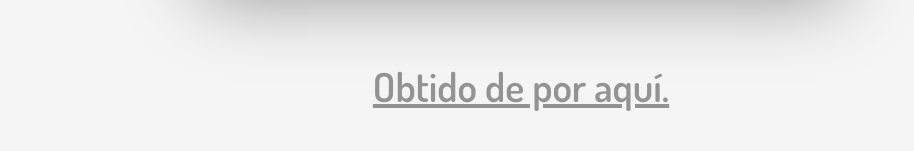
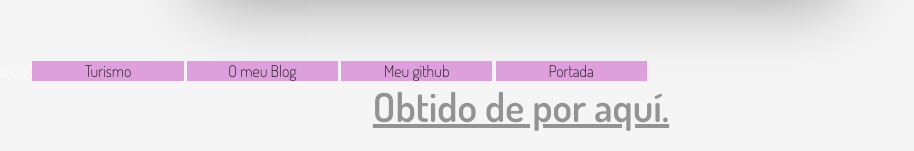
Before and after one commit to ibummg/ibummg.github.io, a plain HTML site: page tarxetas-master/index.html in a window 1280 px wide. Shown: the part 467-618 px from the top of the page, without its empty margins (119-1033 px from the left). Drawn offline with Linux system fonts and the light colour scheme.

Commit message:
Add files via upload

```diff
--- a/tarxetas-master/estilos.css
+++ b/tarxetas-master/estilos.css
@@ -166,3 +166,16 @@ label:before {
 }
 a {color: rgba(0,0,0,.4)}
 a:hover {color: rgba(0,0,0,.2)}
+
+
+
+
+
+.barra {
+  background-color: plum;
+  text-decoration: none;
+  color: black;
+  height:0,5cm;
+  width: 4cm;
+  display: inline-block;
+  text-align: center;
--- a/tarxetas-master/index.html
+++ b/tarxetas-master/index.html
@@ -57,6 +57,17 @@
 		</dl>
 	</article>
 </section>
+table class="barra_abajo">
+	<tbody>
+	<tr>
+		<td><a class="barra" href= "https://ibummg.github.io/turismo/" >Turismo </a></td>
+		<td><a class="barra" href= "https://ibuummg.wordpress.com/">O meu Blog</a></td>
+		<td><a class="barra" href= "https://github.com/ibummg/ibummg.github.io">Meu github</a></td>
+		<td><a class="barra" href= "http://ibummg.github.io"> Portada</a></td>
+	</tr>
+	</tbody>
+	</table>
 <h2><a href='https://codepen.io/Kseso/pen/heysk'>Obtido de por aquí.</a></h2>
+
     </body>
 </html>
```
